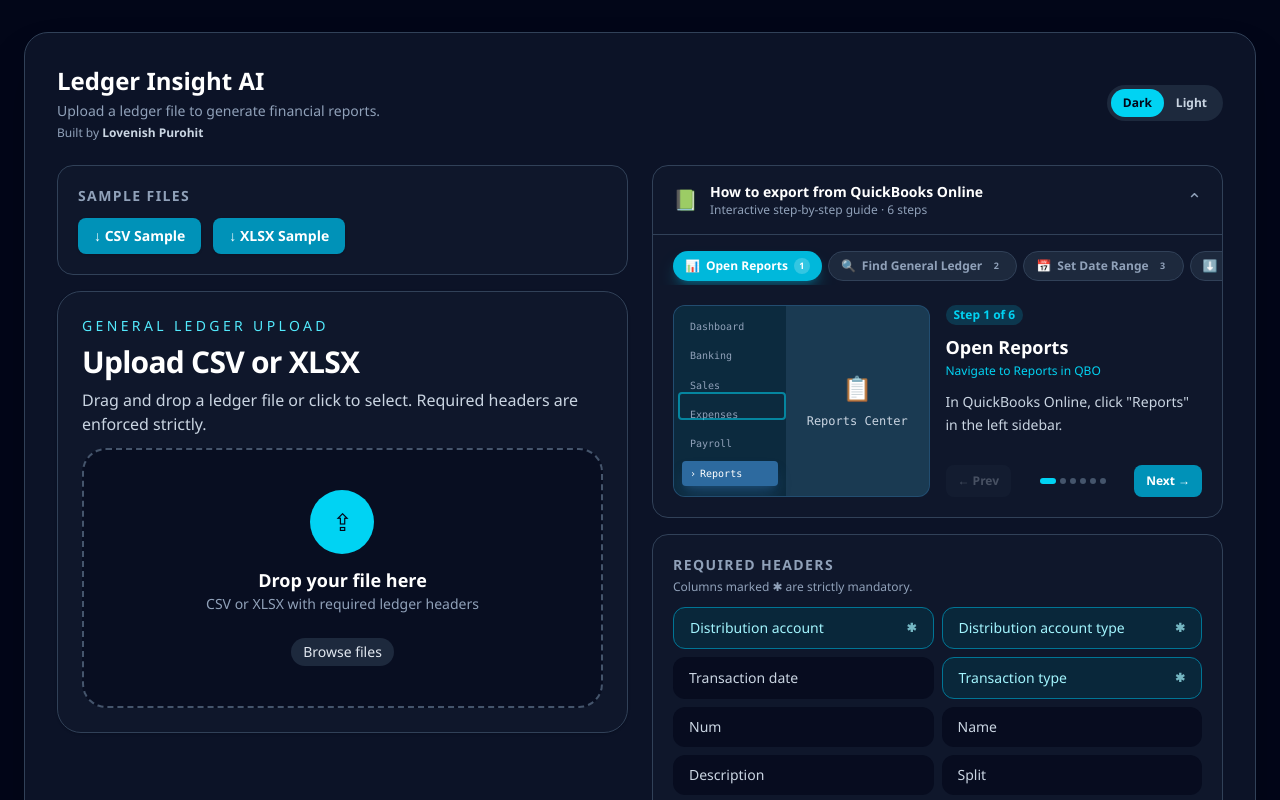
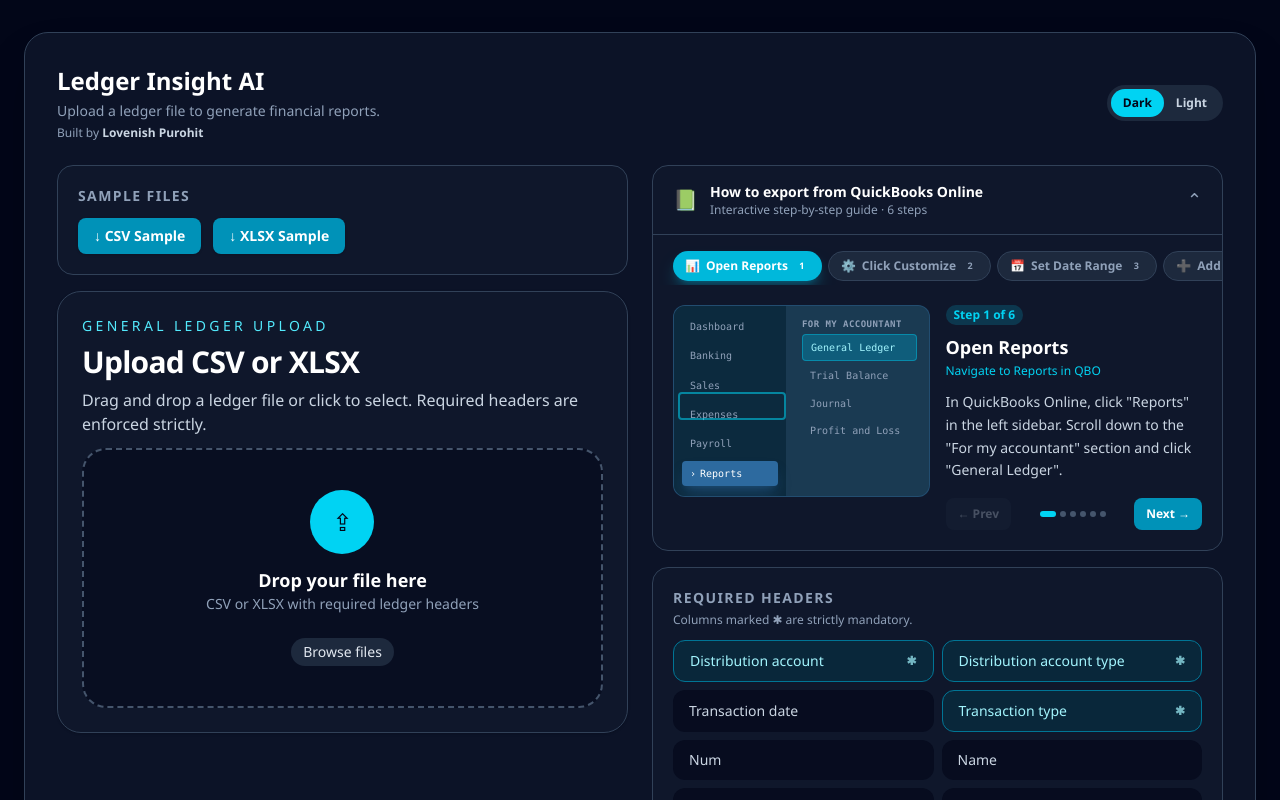
Before and after one commit to lovenishpurohit111/ledger-insight-ai, a Next.js app: page /upload in a window 1280 px wide. Both pictures are taken after a click on the button 937 px from the left and 200 px from the top of the page. Shown: the top 800 px of the page. Built offline with nearby package versions, Linux system fonts and the light colour scheme.

Commit message:
fix: correct QBO export steps - Customize → Change columns → add Distribution account type → Run Report → Export

```diff
--- a/app/upload/components/QBOGuide.tsx
+++ b/app/upload/components/QBOGuide.tsx
@@ -11,52 +11,50 @@
     icon: '📊',
     title: 'Open Reports',
     subtitle: 'Navigate to Reports in QBO',
-    description: 'In QuickBooks Online, click "Reports" in the left sidebar.',
+    description: 'In QuickBooks Online, click "Reports" in the left sidebar. Scroll down to the "For my accountant" section and click "General Ledger".',
     visual: (
       <div className="relative w-full h-48 rounded-xl overflow-hidden bg-[#1a3a52] border border-[#2d6a9f]/40 font-mono text-xs">
-        {/* QBO sidebar mockup */}
         <div className="absolute left-0 top-0 bottom-0 w-28 bg-[#0c2a3e] flex flex-col gap-1 p-2">
-          {['Dashboard','Banking','Sales','Expenses','Payroll','Reports','Taxes','Accounting'].map((item, i) => (
-            <div key={item} className={`rounded px-2 py-1.5 text-[10px] font-medium cursor-default transition-all ${item === 'Reports' ? 'bg-[#2d6a9f] text-white shadow-lg shadow-[#2d6a9f]/40' : 'text-slate-400 hover:text-slate-200'}`}>
+          {['Dashboard','Banking','Sales','Expenses','Payroll','Reports','Taxes','Accounting'].map((item) => (
+            <div key={item} className={`rounded px-2 py-1.5 text-[10px] font-medium cursor-default ${item === 'Reports' ? 'bg-[#2d6a9f] text-white shadow-lg shadow-[#2d6a9f]/40' : 'text-slate-400'}`}>
               {item === 'Reports' && <span className="mr-1">›</span>}{item}
             </div>
           ))}
         </div>
-        <div className="absolute left-28 top-0 right-0 bottom-0 flex items-center justify-center">
-          <div className="text-center">
-            <div className="text-2xl mb-2">📋</div>
-            <div className="text-slate-300 text-xs">Reports Center</div>
+        <div className="absolute left-32 top-3 right-3">
+          <div className="text-[9px] text-slate-400 font-semibold mb-1 uppercase tracking-wider">For My Accountant</div>
+          {['General Ledger','Trial Balance','Journal','Profit and Loss'].map((r, i) => (
+            <div key={r} className={`px-2 py-1.5 text-[10px] rounded mb-0.5 ${i === 0 ? 'bg-cyan-600/40 text-cyan-200 border border-cyan-500/50' : 'text-slate-400'}`}>{r}</div>
+          ))}
         </div>
-        </div>
-        {/* Animated highlight ring */}
-        <div className="absolute left-1 top-[86px] w-26 h-7 rounded border-2 border-cyan-400 animate-pulse" style={{width:'108px'}} />
+        <div className="absolute left-1 top-[86px] rounded border-2 border-cyan-400 animate-pulse" style={{width:'108px', height:'28px'}} />
       </div>
     ),
   },
   {
     id: 2,
-    icon: '🔍',
-    title: 'Find General Ledger',
-    subtitle: 'Search in the Reports list',
-    description: 'In the search box at the top of Reports, type "General Ledger" and select it.',
+    icon: '⚙️',
+    title: 'Click Customize',
+    subtitle: 'Open the customization panel',
+    description: 'On the General Ledger report page, click the "Customize" button in the top-right corner. This opens the report customization panel.',
     visual: (
-      <div className="relative w-full h-48 rounded-xl overflow-hidden bg-[#1a3a52] border border-[#2d6a9f]/40">
-        <div className="p-4">
-          <div className="flex items-center gap-2 bg-[#0c2a3e] rounded-lg px-3 py-2 border border-[#2d6a9f]/60">
-            <span className="text-slate-400 text-xs">🔍</span>
-            <span className="text-cyan-300 text-xs font-mono">General Ledger</span>
-            <span className="animate-pulse text-cyan-400">|</span>
+      <div className="relative w-full h-48 rounded-xl overflow-hidden bg-[#1a3a52] border border-[#2d6a9f]/40 p-3">
+        <div className="flex justify-between items-center mb-3">
+          <div className="text-[11px] text-white font-semibold">General Ledger</div>
+          <div className="flex gap-2">
+            <div className="bg-[#0c2a3e] text-slate-300 text-[10px] px-2 py-1 rounded border border-slate-600">Save customization</div>
+            <div className="relative">
+              <div className="bg-cyan-600 text-white text-[10px] px-3 py-1 rounded border border-cyan-400 animate-pulse font-semibold">Customize</div>
+              <div className="absolute -bottom-1 left-1/2 -translate-x-1/2 w-0 h-0 border-l-4 border-r-4 border-t-4 border-l-transparent border-r-transparent border-t-cyan-400 animate-bounce" />
             </div>
-          <div className="mt-2 bg-[#0c2a3e] rounded-lg border border-[#2d6a9f]/40 overflow-hidden">
-            {['General Ledger', 'General Journal', 'General Ledger Detail'].map((r, i) => (
-              <div key={r} className={`px-3 py-2 text-xs flex items-center gap-2 ${i === 0 ? 'bg-[#2d6a9f]/40 text-white' : 'text-slate-400'}`}>
-                {i === 0 && <span className="text-cyan-400">✓</span>}
-                <span>{r}</span>
           </div>
+        </div>
+        <div className="text-[9px] text-slate-400 space-y-1 border-t border-slate-700 pt-2">
+          {['Checking Account — Balance: $12,450','Sales Revenue — Balance: $34,200','Rent Expense — Balance: $8,500'].map(r => (
+            <div key={r} className="border-b border-slate-700/50 pb-1">{r}</div>
           ))}
         </div>
-        </div>
-        <div className="absolute bottom-3 right-3 bg-cyan-500 text-white text-[10px] px-2 py-1 rounded-full animate-bounce">Select this ↑</div>
+        <div className="absolute bottom-3 right-3 bg-cyan-900/60 text-cyan-300 text-[9px] px-2 py-1 rounded-full border border-cyan-700">← Click here</div>
       </div>
     ),
   },
@@ -65,59 +63,56 @@
     icon: '📅',
     title: 'Set Date Range',
     subtitle: 'Choose your reporting period',
-    description: 'Set the date range (e.g. This Year, Last Year, or Custom). Then click "Run Report".',
+    description: 'In the Customize panel, set your Report Period (e.g. This Year, Last Year, or Custom date range). This defines which transactions appear.',
     visual: (
-      <div className="relative w-full h-48 rounded-xl overflow-hidden bg-[#1a3a52] border border-[#2d6a9f]/40 p-4">
-        <div className="text-[11px] text-slate-300 mb-2 font-semibold">General Ledger</div>
+      <div className="relative w-full h-48 rounded-xl overflow-hidden bg-[#1a3a52] border border-[#2d6a9f]/40 p-3">
+        <div className="text-[10px] text-white font-semibold mb-3">Customize report</div>
+        <div className="bg-[#0c2a3e] rounded-lg p-3 border border-slate-600">
+          <div className="text-[9px] text-slate-400 font-semibold uppercase mb-2">General</div>
           <div className="flex gap-2 flex-wrap">
-          {['Report period', 'From', 'To'].map((label, i) => (
+            {['Report period','From','To'].map((label, i) => (
               <div key={label} className="flex flex-col gap-1">
                 <span className="text-[9px] text-slate-400">{label}</span>
                 <div className={`rounded px-2 py-1.5 text-[10px] border ${i === 0 ? 'bg-[#2d6a9f]/40 border-cyan-500/60 text-cyan-200' : 'bg-[#0c2a3e] border-slate-600 text-slate-300'}`}>
-                {i === 0 ? 'This Year' : i === 1 ? '01/01/2024' : '12/31/2024'}
+                  {i === 0 ? 'This Year ▾' : i === 1 ? '01/01/2024' : '12/31/2024'}
                 </div>
               </div>
             ))}
           </div>
-        <div className="mt-3 flex justify-end">
-          <div className="bg-[#2d6a9f] text-white text-[10px] px-4 py-2 rounded-lg font-semibold shadow-lg shadow-[#2d6a9f]/30 cursor-default">
-            Run Report ▶
+          <div className="mt-2 flex gap-2 flex-wrap">
+            {['This Year','Last Year','Last Quarter','Custom'].map(t => (
+              <span key={t} className={`text-[9px] px-2 py-0.5 rounded-full cursor-default ${t==='This Year' ? 'bg-cyan-600/40 text-cyan-300 border border-cyan-500/50' : 'text-slate-500'}`}>{t}</span>
+            ))}
           </div>
         </div>
-        <div className="mt-2 text-[9px] text-slate-400">Preview: 1,247 transactions loaded...</div>
       </div>
     ),
   },
   {
     id: 4,
-    icon: '⬇️',
-    title: 'Export to Excel',
-    subtitle: 'Download as .xlsx file',
-    description: 'Click the Export icon (↓) in the top-right of the report → select "Export to Excel (.xlsx)".',
+    icon: '➕',
+    title: 'Add Columns',
+    subtitle: 'Add "Distribution Account Type"',
+    description: 'Still in Customize, click "Rows/Columns" → then "Change columns". Scroll through the list and check "Distribution account type". This is the key column our app needs.',
+    isWarning: true,
     visual: (
-      <div className="relative w-full h-48 rounded-xl overflow-hidden bg-[#1a3a52] border border-[#2d6a9f]/40 p-4">
-        <div className="flex justify-between items-center mb-3">
-          <div className="text-[11px] text-slate-300 font-semibold">General Ledger Report</div>
-          <div className="flex gap-1.5">
-            {['✉️','🖨️','⚙️'].map(icon => <div key={icon} className="bg-[#0c2a3e] text-xs w-7 h-7 rounded flex items-center justify-center border border-slate-600">{icon}</div>)}
-            <div className="relative">
-              <div className="bg-cyan-600 text-white text-xs w-7 h-7 rounded flex items-center justify-center border border-cyan-400 animate-pulse">↓</div>
-              <div className="absolute top-8 right-0 bg-white text-slate-800 rounded-lg shadow-xl border border-slate-200 w-40 z-10">
-                <div className="px-3 py-2 text-[10px] font-semibold text-slate-500 border-b">Export</div>
-                <div className="px-3 py-2 text-[10px] bg-cyan-50 text-cyan-700 font-semibold flex items-center gap-1.5">
-                  <span>📗</span> Export to Excel (.xlsx)
+      <div className="relative w-full h-48 rounded-xl overflow-hidden bg-[#1a3a52] border border-amber-500/40 p-3">
+        <div className="text-[10px] text-white font-semibold mb-2">Customize → Rows/Columns</div>
+        <div className="bg-[#0c2a3e] rounded-lg border border-slate-600 overflow-hidden">
+          <div className="px-3 py-1.5 text-[9px] font-semibold text-slate-400 bg-slate-800 border-b border-slate-700">Change columns</div>
+          {[
+            { label: 'Transaction type', checked: true },
+            { label: 'Num', checked: true },
+            { label: 'Distribution account type', checked: true, highlight: true },
+            { label: 'Name', checked: false },
+            { label: 'Memo/Description', checked: false },
+          ].map(col => (
+            <div key={col.label} className={`flex items-center gap-2 px-3 py-1.5 text-[10px] border-b border-slate-700/50 ${col.highlight ? 'bg-amber-900/40' : ''}`}>
+              <div className={`w-3.5 h-3.5 rounded border flex items-center justify-center flex-shrink-0 ${col.checked ? col.highlight ? 'bg-amber-500 border-amber-400' : 'bg-cyan-600 border-cyan-500' : 'border-slate-500'}`}>
+                {col.checked && <span className="text-white text-[8px]">✓</span>}
               </div>
-                <div className="px-3 py-2 text-[10px] text-slate-500 flex items-center gap-1.5">
-                  <span>📄</span> Export to PDF
-                </div>
-              </div>
-            </div>
-          </div>
-        </div>
-        <div className="text-[9px] text-slate-400 space-y-1">
-          {['Checking Account','Savings Account','Accounts Receivable'].map(a => (
-            <div key={a} className="flex justify-between border-b border-slate-700/50 pb-1">
-              <span>{a}</span><span className="text-slate-300">$12,450.00</span>
+              <span className={col.highlight ? 'text-amber-300 font-semibold' : 'text-slate-300'}>{col.label}</span>
+              {col.highlight && <span className="ml-auto text-[8px] bg-amber-500/30 text-amber-400 px-1.5 py-0.5 rounded-full">Required ✱</span>}
             </div>
           ))}
         </div>
@@ -126,62 +121,65 @@
   },
   {
     id: 5,
-    icon: '🏷️',
-    title: 'Add Account Type Column',
-    subtitle: 'Required — not in QBO export',
-    description: 'Open the downloaded Excel file. Add a new column "Distribution account type" and fill in Asset, Liability, Equity, Income, Expense, or Cost of Goods Sold for each account.',
-    isWarning: true,
+    icon: '▶️',
+    title: 'Run Report',
+    subtitle: 'Apply and generate the report',
+    description: 'Click "Run Report" to apply your customizations. Verify the report shows the "Distribution account type" column. Then click "Save customization" to reuse this setup.',
     visual: (
-      <div className="relative w-full h-48 rounded-xl overflow-hidden bg-[#1a1a1a] border border-amber-500/40 font-mono text-[9px]">
-        {/* Excel mockup */}
-        <div className="bg-[#217346] px-3 py-1 text-white text-[9px] font-semibold">📗 General_Ledger.xlsx</div>
-        <div className="overflow-hidden">
-          {/* Header row */}
-          <div className="flex bg-[#e8e8e8] text-[#333] font-bold border-b border-slate-300">
-            {['Distribution account', '+ Distribution account type', 'Transaction date', 'Amount'].map((h, i) => (
-              <div key={h} className={`px-1.5 py-1 border-r border-slate-300 ${i === 1 ? 'bg-amber-100 text-amber-800 min-w-[120px]' : 'min-w-[90px]'}`} style={{minWidth: i===1?120:80}}>
-                {i === 1 ? <span className="flex items-center gap-0.5"><span className="text-amber-500 font-black">+</span> {h.replace('+ ','')}</span> : h}
+      <div className="relative w-full h-48 rounded-xl overflow-hidden bg-[#1a3a52] border border-[#2d6a9f]/40 p-3">
+        <div className="flex justify-between items-center mb-3">
+          <div className="text-[11px] text-white font-semibold">General Ledger</div>
+          <div className="bg-[#2d6a9f] text-white text-[10px] px-3 py-1.5 rounded font-semibold shadow-lg shadow-[#2d6a9f]/40 cursor-default">▶ Run Report</div>
         </div>
+        <div className="text-[9px] text-slate-400 font-semibold uppercase mb-1">Preview — columns visible:</div>
+        <div className="overflow-auto">
+          <div className="flex bg-slate-800 text-[9px] text-slate-300 font-semibold">
+            {['Distribution account','Distribution account type','Date','Type','Amount'].map((h,i) => (
+              <div key={h} className={`px-2 py-1 border-r border-slate-600 flex-shrink-0 ${i===1?'bg-amber-900/30 text-amber-300':''}`} style={{minWidth:i===1?110:80}}>{h}</div>
             ))}
           </div>
-          {[
-            ['Checking', 'Asset', '2024-01-05', '$1,200.00'],
-            ['Sales Revenue', 'Income', '2024-01-05', '$1,200.00'],
-            ['Rent Expense', 'Expense', '2024-01-10', '$2,500.00'],
-            ['SBA Loan', 'Liability', '2024-01-10', '$2,500.00'],
-          ].map((row, ri) => (
-            <div key={ri} className={`flex border-b ${ri % 2 === 0 ? 'bg-white' : 'bg-[#f8f8f8]'} text-slate-700`}>
-              {row.map((cell, ci) => (
-                <div key={ci} className={`px-1.5 py-1 border-r border-slate-200 truncate ${ci === 1 ? 'bg-amber-50 text-amber-700 font-semibold' : ''}`} style={{minWidth: ci===1?120:80}}>
-                  {cell}
-                </div>
+          {[['Checking','Asset','2024-01','Deposit','$1,200'],['Sales Rev','Income','2024-01','Invoice','$3,400']].map((row,ri) => (
+            <div key={ri} className={`flex text-[9px] ${ri%2===0?'bg-[#0c2a3e]':'bg-[#0f3245]'}`}>
+              {row.map((c,ci) => (
+                <div key={ci} className={`px-2 py-1 border-r border-slate-700/50 flex-shrink-0 ${ci===1?'text-amber-300':''}`} style={{minWidth:ci===1?110:80}}>{c}</div>
               ))}
             </div>
           ))}
-        </div>
-        <div className="absolute bottom-2 left-2 right-2 bg-amber-500 text-white text-[9px] px-2 py-1 rounded-md font-semibold text-center">
-          ⚠️ Add this column manually — QBO doesn't include it
         </div>
       </div>
     ),
   },
   {
     id: 6,
-    icon: '✅',
-    title: 'Upload Here',
-    subtitle: 'Drag & drop your file above',
-    description: 'Your file is ready! Upload the Excel file here. Valid account types: Asset, Liability, Equity, Income, Expense, Cost of Goods Sold.',
+    icon: '⬇️',
+    title: 'Export to Excel',
+    subtitle: 'Download as .xlsx and upload here',
+    description: 'Click the Export icon (↓) in the top-right → select "Export to Excel (.xlsx)". Save the file, then drag & drop it into the upload area on this page.',
     visual: (
-      <div className="relative w-full h-48 rounded-xl overflow-hidden bg-[#1a3a52] border border-emerald-500/40 flex flex-col items-center justify-center gap-3">
-        <div className="text-4xl animate-bounce">📂</div>
-        <div className="text-center">
-          <div className="text-emerald-300 font-semibold text-sm">Ready to upload!</div>
-          <div className="text-slate-400 text-xs mt-1">Drag & drop your .xlsx file</div>
+      <div className="relative w-full h-48 rounded-xl overflow-hidden bg-[#1a3a52] border border-emerald-500/40 p-3">
+        <div className="flex justify-between items-center mb-2">
+          <div className="text-[11px] text-white font-semibold">General Ledger</div>
+          <div className="relative">
+            <div className="bg-emerald-600 text-white text-[10px] w-7 h-7 rounded flex items-center justify-center border border-emerald-400 animate-pulse font-bold">↓</div>
+            <div className="absolute top-8 right-0 bg-white text-slate-800 rounded-lg shadow-xl border border-slate-200 w-44 z-10">
+              <div className="px-3 py-2 text-[9px] font-semibold text-slate-500 border-b">Export</div>
+              <div className="px-3 py-2 text-[10px] bg-emerald-50 text-emerald-700 font-semibold flex items-center gap-1.5">
+                <span>📗</span> Export to Excel (.xlsx)
               </div>
-        <div className="flex flex-wrap gap-1 px-4 justify-center">
+              <div className="px-3 py-2 text-[10px] text-slate-400 flex items-center gap-1.5">
+                <span>📄</span> Export to PDF
+              </div>
+            </div>
+          </div>
+        </div>
+        <div className="mt-12 flex flex-col items-center justify-center gap-2">
+          <div className="text-3xl">📂</div>
+          <div className="text-emerald-300 font-semibold text-xs">Drop the downloaded file here!</div>
+          <div className="flex flex-wrap gap-1 justify-center">
             {['Asset','Liability','Equity','Income','Expense','COGS'].map(t => (
               <span key={t} className="bg-emerald-900/60 text-emerald-300 text-[9px] px-2 py-0.5 rounded-full border border-emerald-500/30">{t}</span>
             ))}
+          </div>
         </div>
       </div>
     ),
@@ -192,17 +190,12 @@
   const [activeStep, setActiveStep] = useState(0);
   const [expanded, setExpanded] = useState(false);
   const d = theme === 'dark';
-
   const step = STEPS[activeStep];
 
   return (
     <div className={`rounded-2xl border overflow-hidden ${d ? 'border-slate-700 bg-slate-900' : 'border-slate-200 bg-white'}`}>
-      {/* Header */}
-      <button
-        type="button"
-        onClick={() => setExpanded(!expanded)}
-        className={`w-full flex items-center justify-between px-5 py-4 transition-colors ${d ? 'hover:bg-slate-800' : 'hover:bg-slate-50'}`}
-      >
+      <button type="button" onClick={() => setExpanded(!expanded)}
+        className={`w-full flex items-center justify-between px-5 py-4 transition-colors ${d ? 'hover:bg-slate-800' : 'hover:bg-slate-50'}`}>
         <div className="flex items-center gap-3">
           <span className="text-xl">📗</span>
           <div className="text-left">
@@ -215,73 +208,52 @@
 
       {expanded && (
         <div className={`border-t ${d ? 'border-slate-700' : 'border-slate-200'}`}>
-          {/* Step pills */}
           <div className="flex gap-1.5 px-5 pt-4 overflow-x-auto pb-1">
             {STEPS.map((s, i) => (
-              <button
-                key={s.id}
-                type="button"
-                onClick={() => setActiveStep(i)}
+              <button key={s.id} type="button" onClick={() => setActiveStep(i)}
                 className={`flex-shrink-0 flex items-center gap-1.5 px-3 py-1.5 rounded-full text-xs font-semibold transition-all ${
-                  i === activeStep
-                    ? s.isWarning ? 'bg-amber-500 text-white shadow-lg shadow-amber-500/30' : 'bg-cyan-500 text-white shadow-lg shadow-cyan-500/30'
-                    : i < activeStep
-                    ? d ? 'bg-emerald-900/50 text-emerald-300 border border-emerald-700' : 'bg-emerald-50 text-emerald-700 border border-emerald-200'
+                  i === activeStep ? s.isWarning ? 'bg-amber-500 text-white shadow-lg shadow-amber-500/30' : 'bg-cyan-500 text-white shadow-lg shadow-cyan-500/30'
+                  : i < activeStep ? d ? 'bg-emerald-900/50 text-emerald-300 border border-emerald-700' : 'bg-emerald-50 text-emerald-700 border border-emerald-200'
                   : d ? 'bg-slate-800 text-slate-400 border border-slate-700' : 'bg-slate-100 text-slate-500 border border-slate-200'
-                }`}
-              >
+                }`}>
                 <span>{s.icon}</span>
                 <span className="hidden sm:inline">{s.title}</span>
-                <span className={`w-4 h-4 rounded-full flex items-center justify-center text-[9px] font-bold ${i === activeStep ? 'bg-white/20' : ''}`}>{s.id}</span>
+                <span className="w-4 h-4 rounded-full flex items-center justify-center text-[9px] font-bold">{s.id}</span>
               </button>
             ))}
           </div>
 
-          {/* Active step */}
           <div className="p-5">
             <div className="grid gap-4 sm:grid-cols-2">
-              {/* Visual */}
-              <div>
-                {step.visual}
-              </div>
-              {/* Description */}
+              <div>{step.visual}</div>
               <div className="flex flex-col justify-between">
                 <div>
                   <div className="flex items-center gap-2 mb-2">
                     <span className={`text-xs font-bold px-2 py-0.5 rounded-full ${step.isWarning ? 'bg-amber-500/20 text-amber-400' : 'bg-cyan-500/20 text-cyan-400'}`}>Step {step.id} of {STEPS.length}</span>
-                    {step.isWarning && <span className="text-xs bg-amber-500/20 text-amber-400 px-2 py-0.5 rounded-full">⚠️ Required</span>}
+                    {step.isWarning && <span className="text-xs bg-amber-500/20 text-amber-400 px-2 py-0.5 rounded-full">⚠️ Key step</span>}
                   </div>
                   <h3 className={`text-lg font-bold ${d ? 'text-white' : 'text-slate-900'}`}>{step.title}</h3>
                   <p className={`text-xs font-medium mt-0.5 ${step.isWarning ? 'text-amber-400' : d ? 'text-cyan-400' : 'text-cyan-600'}`}>{step.subtitle}</p>
                   <p className={`mt-3 text-sm leading-relaxed ${d ? 'text-slate-300' : 'text-slate-600'}`}>{step.description}</p>
-
                   {step.isWarning && (
-                    <div className={`mt-3 rounded-xl p-3 text-xs space-y-1 ${d ? 'bg-amber-950/40 border border-amber-800/50 text-amber-200' : 'bg-amber-50 border border-amber-200 text-amber-800'}`}>
-                      <p className="font-bold">Valid account types:</p>
-                      <div className="flex flex-wrap gap-1 mt-1">
-                        {['Asset','Liability','Equity','Income','Expense','Cost of Goods Sold'].map(t => (
-                          <span key={t} className={`px-2 py-0.5 rounded-full text-[10px] font-semibold ${d ? 'bg-amber-900/60 text-amber-300' : 'bg-amber-100 text-amber-700'}`}>{t}</span>
-                        ))}
-                      </div>
+                    <div className={`mt-3 rounded-xl p-3 text-xs ${d ? 'bg-amber-950/40 border border-amber-800/50 text-amber-200' : 'bg-amber-50 border border-amber-200 text-amber-800'}`}>
+                      <p className="font-bold mb-1">⚠️ QBO does NOT export account type by default.</p>
+                      <p>You must add it via <strong>Customize → Rows/Columns → Change columns → Distribution account type</strong> before exporting.</p>
                     </div>
                   )}
                 </div>
-
-                {/* Navigation */}
                 <div className="flex items-center gap-2 mt-4">
-                  <button type="button" onClick={() => setActiveStep(Math.max(0, activeStep - 1))}
-                    disabled={activeStep === 0}
+                  <button type="button" onClick={() => setActiveStep(Math.max(0, activeStep - 1))} disabled={activeStep === 0}
                     className={`px-3 py-2 rounded-lg text-xs font-semibold transition-colors disabled:opacity-30 ${d ? 'bg-slate-800 text-slate-300 hover:bg-slate-700' : 'bg-slate-100 text-slate-600 hover:bg-slate-200'}`}>
                     ← Prev
                   </button>
                   <div className="flex gap-1 flex-1 justify-center">
                     {STEPS.map((_, i) => (
                       <button key={i} type="button" onClick={() => setActiveStep(i)}
-                        className={`w-1.5 h-1.5 rounded-full transition-all ${i === activeStep ? 'bg-cyan-400 w-4' : d ? 'bg-slate-600' : 'bg-slate-300'}`} />
+                        className={`h-1.5 rounded-full transition-all ${i === activeStep ? 'bg-cyan-400 w-4' : d ? 'bg-slate-600 w-1.5' : 'bg-slate-300 w-1.5'}`} />
                     ))}
                   </div>
-                  <button type="button" onClick={() => setActiveStep(Math.min(STEPS.length - 1, activeStep + 1))}
-                    disabled={activeStep === STEPS.length - 1}
+                  <button type="button" onClick={() => setActiveStep(Math.min(STEPS.length - 1, activeStep + 1))} disabled={activeStep === STEPS.length - 1}
                     className="px-3 py-2 rounded-lg text-xs font-semibold bg-cyan-600 text-white hover:bg-cyan-500 transition-colors disabled:opacity-30">
                     Next →
                   </button>
```
Lines whose indentation alone changed are shown as unchanged.
